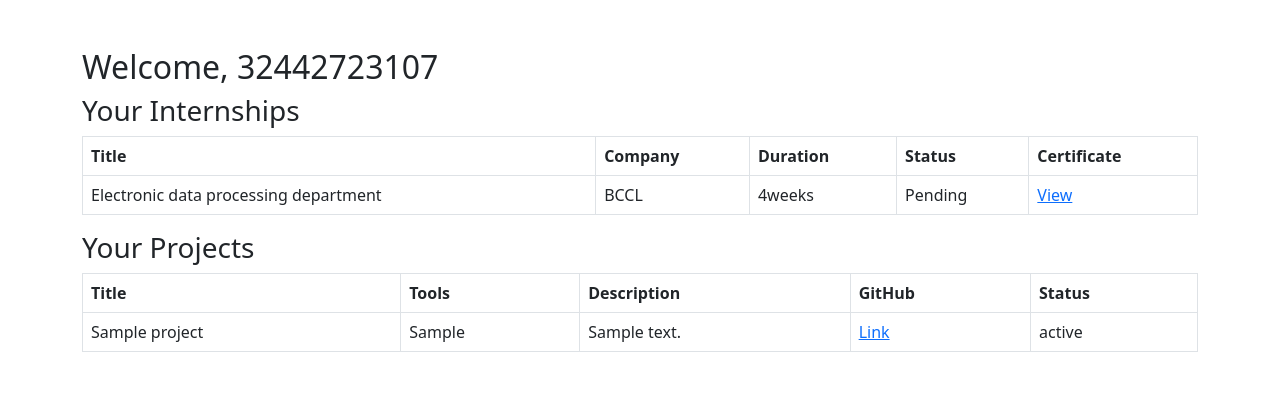
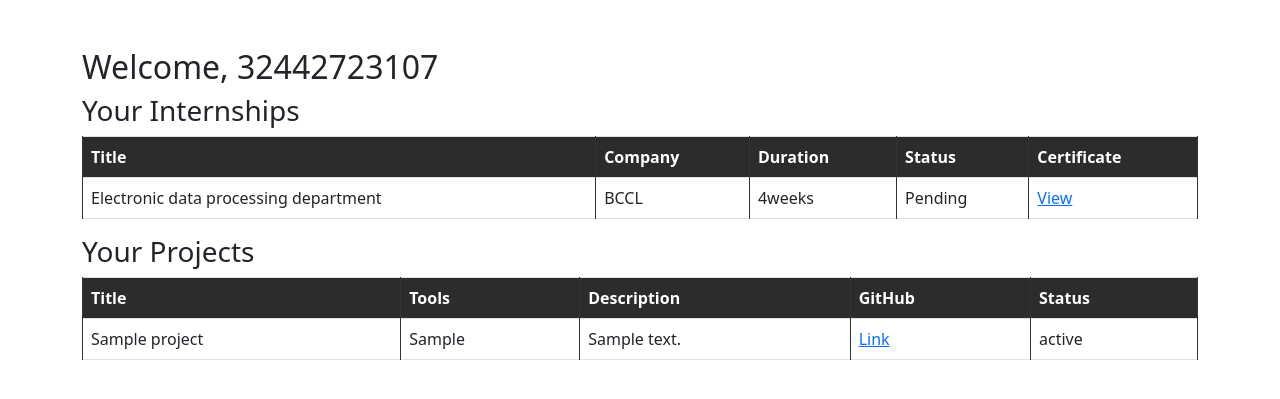
Before and after one commit to sujal0512/Student-Training---Internship-Tracker, a Flask app: page /dashboard in a window 1280 px wide. Shown: the part 56-455 px from the top of the page. Run offline with Flask 3, Linux system fonts and the light colour scheme; a user stored in the database is signed in; tables that the repository leaves empty hold one stand-in row (values such as "Sample post").

Commit message:
Student Training & Internship Tracker: Update UI and templates

```diff
--- a/static/css/style.css
+++ b/static/css/style.css
@@ -54,3 +54,25 @@
   background-color: rgba(255, 255, 255, 0.1);
   border: 1px solid rgba(255, 255, 255, 0.3);
 }
+.table {
+  width: 100%;
+  border-collapse: collapse;
+  background-color: #121212; /* Very dark background */
+  color: #ffffff; /* Light text */
+}
+
+.table th, .table td {
+  background-color: #1e1e1e;  /* Darker cells */
+  border: 1px solid #333333; /* Border for separation */
+  padding: 10px;
+  text-align: left;
+}
+
+.table thead th {
+  background-color: #2c2c2c; /* Even darker for header */
+  color: #ffffff;
+}
+
+.table tbody tr:hover {
+  background-color: #2a2a2a; /* Hover effect */
+}
--- a/templates/add_internship.html
+++ b/templates/add_internship.html
@@ -1,4 +1,7 @@
-
+<!DOCTYPE html>
+    <link href="https://cdn.jsdelivr.net/npm/bootstrap@5.3.0/dist/css/bootstrap.min.css" rel="stylesheet">
+    <link rel="stylesheet" href="{{ url_for('static', filename='css/style.css') }}">
+    {% block extra_css %}{% endblock %}
 <script type="text/javascript">
         var gk_isXlsx = false;
         var gk_xlsxFileLookup = {};
--- a/templates/add_project.html
+++ b/templates/add_project.html
@@ -1,4 +1,7 @@
-
+ <!DOCTYPE html>
+    <link href="https://cdn.jsdelivr.net/npm/bootstrap@5.3.0/dist/css/bootstrap.min.css" rel="stylesheet">
+    <link rel="stylesheet" href="{{ url_for('static', filename='css/style.css') }}">
+    {% block extra_css %}{% endblock %}
 <script type="text/javascript">
         var gk_isXlsx = false;
         var gk_xlsxFileLookup = {};
--- a/templates/student_dashboard.html
+++ b/templates/student_dashboard.html
@@ -1,4 +1,7 @@
-
+<!DOCTYPE html>
+    <link href="https://cdn.jsdelivr.net/npm/bootstrap@5.3.0/dist/css/bootstrap.min.css" rel="stylesheet">
+    <link rel="stylesheet" href="{{ url_for('static', filename='css/style.css') }}">
+    {% block extra_css %}{% endblock %}
 <script type="text/javascript">
         var gk_isXlsx = false;
         var gk_xlsxFileLookup = {};
@@ -96,7 +99,7 @@
             </tbody>
         </table>
         <h3>Your Projects</h3>
-        <table class="table table-bordered">
+        <table class="table table-bordered table-bordered-dark">
             <thead>
                 <tr>
                     <th>Title</th>
```
Also changed, not shown: templates/faculty_dashboard.html (+5 -2 lines).
